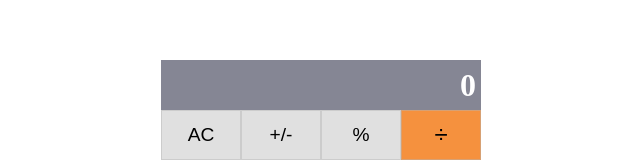
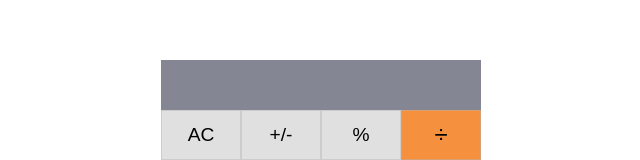
Before and after one commit to cilfonegabriel/react_math_magician, a React (Create React App) app: page / in a window 1280 px wide. Shown: the part 190-350 px from the top of the page, without its empty margins (319-959 px from the left). Built offline with nearby package versions, Linux system fonts and the light colour scheme.

Commit message:
fiz linter error and calculator functionality

```diff
--- a/src/components/Calculator.js
+++ b/src/components/Calculator.js
@@ -4,7 +4,11 @@ import calculate from '../logic/calculate';
 class Calculator extends React.Component {
   constructor(props) {
     super(props);
-    this.state = {};
+    this.state = {
+      total: null,
+      next: null,
+      operation: null,
+    };
     this.handleClick = this.handleClick.bind(this);
   }
 
@@ -13,9 +17,14 @@ class Calculator extends React.Component {
   }
 
   render() {
+    const { total, next, operation } = this.state;
     return (
       <section className="container-calculator">
-        <h3 className="result">0</h3>
+        <div className="result">
+          {total}
+          {operation}
+          {next}
+        </div>
         <div className="buttons-calculator">
           <button onClick={this.handleClick} type="button" className="btn-calculator">AC</button>
           <button onClick={this.handleClick} type="button" className="btn-calculator">+/-</button>
@@ -23,7 +32,7 @@ class Calculator extends React.Component {
           <button onClick={this.handleClick} type="button" className="btn-calculator color-right">÷</button>
           <button onClick={this.handleClick} type="button" className="btn-calculator">7</button>
           <button onClick={this.handleClick} type="button" className="btn-calculator">8</button>
-          <button  onClick={this.handleClick} type="button" className="btn-calculator">9</button>
+          <button onClick={this.handleClick} type="button" className="btn-calculator">9</button>
           <button onClick={this.handleClick} type="button" className="btn-calculator color-right">x</button>
           <button onClick={this.handleClick} type="button" className="btn-calculator">4</button>
           <button onClick={this.handleClick} type="button" className="btn-calculator">5</button>
--- a/src/logic/operate.js
+++ b/src/logic/operate.js
@@ -1,5 +1,3 @@
-import Big from 'big.js';
-
 export default function operate(numberOne, numberTwo, operation) {
   const one = Big(numberOne);
   const two = Big(numberTwo);
@@ -20,7 +18,7 @@ export default function operate(numberOne, numberTwo, operation) {
     }
   }
   if (operation === '%') {
-     try {
+    try {
       return one.mod(two).toString();
     } catch (err) {
       return "Can't find modulo as can't divide by 0.";
```
Also changed, not shown: src/logic/calculate.js (line endings or trailing spaces).
